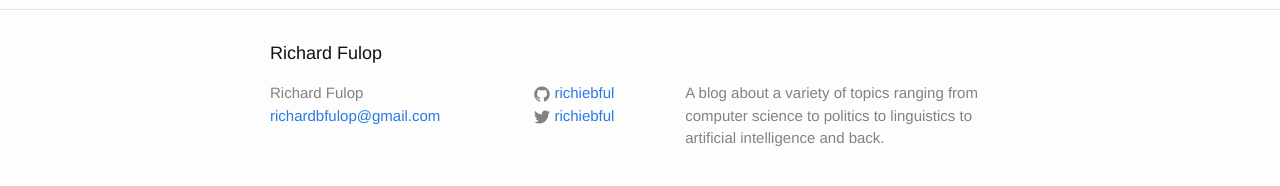
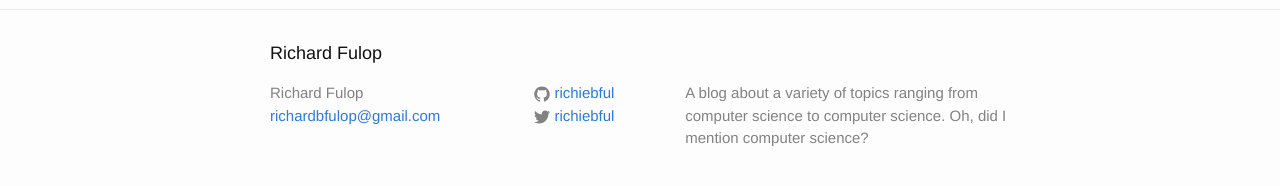
Before and after one commit to richiebful/richiebful.github.io, a Jekyll site: the page built from index.html, in a window 1280 px wide. Shown: the part 377-563 px from the top of the page. Built offline with Jekyll 4.4.1, drawn with Linux system fonts in a browser that asks for light colours.

Commit message:
Move site to root

```diff
--- a/_config.yml
+++ b/_config.yml
@@ -2,8 +2,8 @@
 title: Richard Fulop
 email: richardbfulop@gmail.com
 description: > #
-  A blog about a variety of topics ranging from computer science to politics to linguistics to artificial intelligence and back.
-baseurl: "/blog/"
+  A blog about a variety of topics ranging from computer science to computer science. Oh, did I mention computer science?
+baseurl: "/"
 url: "http://richiebful.github.io" # the base hostname & protocol for your site
 twitter_username: richiebful
 github_username:  richiebful
```
